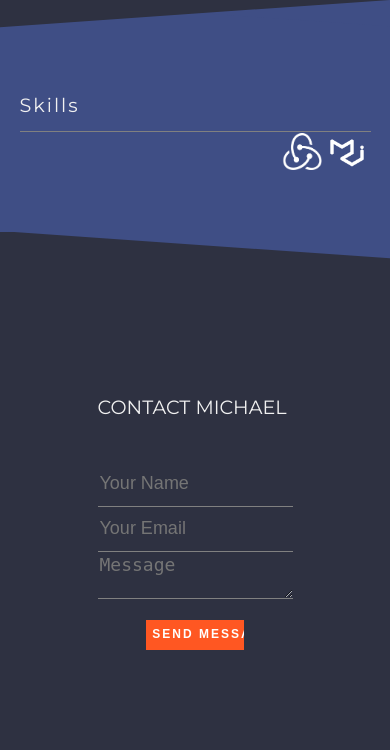
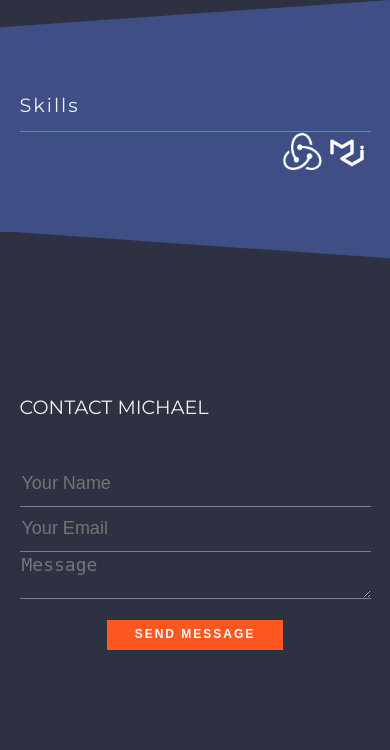
Before and after one commit to mjmangus16/my_portfolio, a PHP site: page / in a window 390 px wide. Shown: the part 3867-4617 px from the top of the page. Run offline with PHP 8.4, Linux system fonts and the light colour scheme; some libraries are stand-ins or nearby versions.

Commit message:
fixed contact form for mobile devices

```diff
--- a/public/css/index.css
+++ b/public/css/index.css
@@ -598,6 +598,11 @@ footer .contact-container {
   max-width: 600px;
   margin: auto;
 }
+@media (max-width: 600px) {
+  footer .contact-container {
+    width: 90%;
+  }
+}
 footer .contact-container .contact-title {
   color: #f1f1f1;
   text-transform: uppercase;
--- a/public/less/home-page.less
+++ b/public/less/home-page.less
@@ -393,6 +393,10 @@ footer {
     max-width: 600px;
     margin: auto;
 
+    @media @mobile {
+      width: 90%;
+    }
+
     .contact-title {
       color: @textColor;
       text-transform: uppercase;
```
